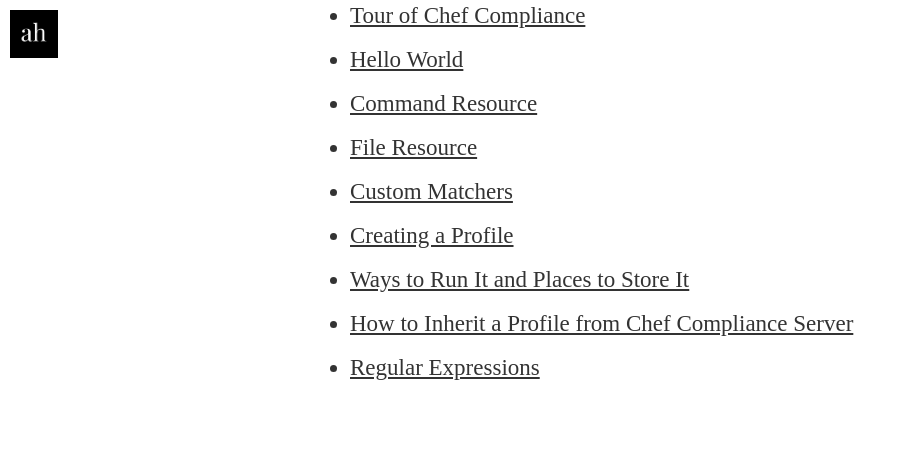
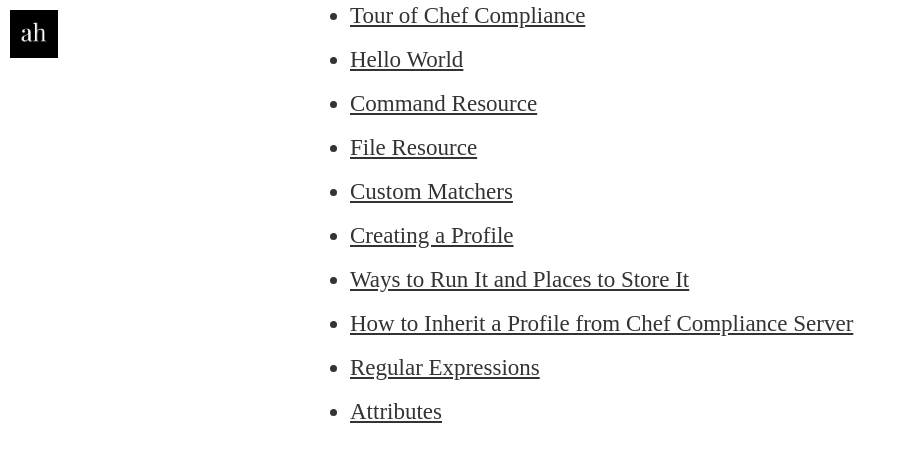
Before and after one commit to anniehedgpeth/anniehedgpeth.github.io, a Jekyll site: the page built from inspec.md, in a window 1280 px wide and 900 px high, scrolled down 745 px, cut to the strip 0-461 px from the top of the window. Shown: the whole strip, without its empty margins (0-907 px from the left). Built offline with Jekyll 4.4.1, drawn with Linux system fonts in a browser that asks for light colours; nearby versions of some CDN libraries; some web fonts are replaced.

Commit message:
attributes post on InSpec page

```diff
--- a/inspec.md
+++ b/inspec.md
@@ -15,3 +15,4 @@
   - [Ways to Run It and Places to Store It](http://www.anniehedgie.com/inspec-basics-6)
   - [How to Inherit a Profile from Chef Compliance Server](http://www.anniehedgie.com/inspec-basics-7)
   - [Regular Expressions](http://www.anniehedgie.com/inspec-basics-8)
+  - [Attributes](http://www.anniehedgie.com/inspec-basics-9)
```
